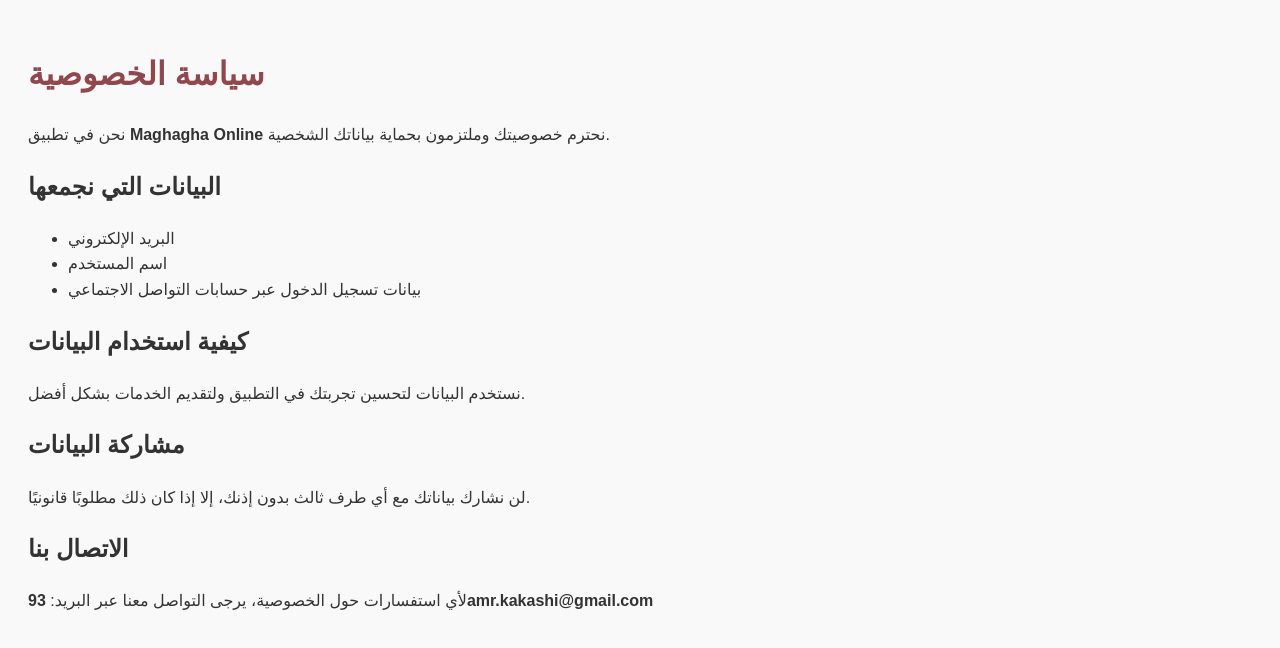
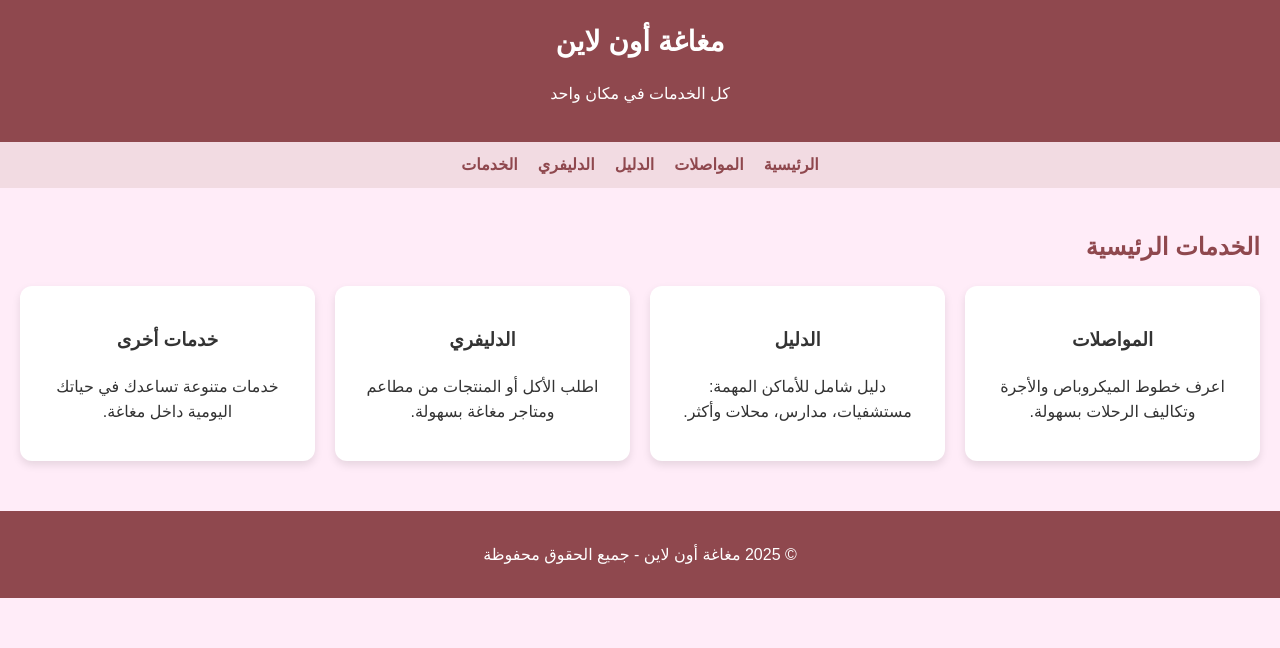
Before and after one commit to amrkakashi/Maghagha-online, a plain HTML site: page index.html in a window 1280 px wide. Drawn offline with Linux system fonts and the light colour scheme.

Commit message:
Update index.html

```diff
--- a/index.html
+++ b/index.html
@@ -1,32 +1,110 @@
 <!DOCTYPE html>
-<html lang="ar">
+<html lang="ar" dir="rtl">
 <head>
   <meta charset="UTF-8">
   <meta name="viewport" content="width=device-width, initial-scale=1.0">
-  <title>سياسة الخصوصية - Maghagha Online</title>
+  <title>مغاغة أون لاين - الصفحة الرئيسية</title>
   <style>
-    body { font-family: Arial, sans-serif; line-height: 1.6; padding: 20px; background: #f9f9f9; color: #333; }
-    h1 { color: #8f484e; }
+    body {
+      font-family: Arial, sans-serif;
+      line-height: 1.6;
+      padding: 0;
+      margin: 0;
+      background: #ffecf8;
+      color: #333;
+    }
+    header {
+      background: #8f484e;
+      color: #fff;
+      padding: 20px;
+      text-align: center;
+    }
+    header h1 {
+      margin: 0;
+      font-size: 28px;
+    }
+    nav {
+      display: flex;
+      justify-content: center;
+      gap: 20px;
+      background: #f2dbe2;
+      padding: 10px;
+    }
+    nav a {
+      text-decoration: none;
+      color: #8f484e;
+      font-weight: bold;
+    }
+    section {
+      padding: 20px;
+    }
+    .services {
+      display: grid;
+      grid-template-columns: repeat(auto-fit, minmax(200px, 1fr));
+      gap: 20px;
+      margin-top: 20px;
+    }
+    .card {
+      background: #fff;
+      border-radius: 12px;
+      padding: 20px;
+      box-shadow: 0 4px 8px rgba(0,0,0,0.1);
+      text-align: center;
+      transition: all 0.3s ease-in-out;
+    }
+    .card:hover {
+      transform: translateY(-5px);
+      box-shadow: 0 6px 12px rgba(0,0,0,0.15);
+    }
+    footer {
+      background: #8f484e;
+      color: #fff;
+      text-align: center;
+      padding: 15px;
+      margin-top: 30px;
+    }
   </style>
 </head>
 <body>
-  <h1>سياسة الخصوصية</h1>
-  <p>نحن في تطبيق <strong>Maghagha Online</strong> نحترم خصوصيتك وملتزمون بحماية بياناتك الشخصية.</p>
 
-  <h2>البيانات التي نجمعها</h2>
-  <ul>
-    <li>البريد الإلكتروني</li>
-    <li>اسم المستخدم</li>
-    <li>بيانات تسجيل الدخول عبر حسابات التواصل الاجتماعي</li>
-  </ul>
+  <header>
+    <h1>مغاغة أون لاين</h1>
+    <p>كل الخدمات في مكان واحد</p>
+  </header>
 
-  <h2>كيفية استخدام البيانات</h2>
-  <p>نستخدم البيانات لتحسين تجربتك في التطبيق ولتقديم الخدمات بشكل أفضل.</p>
+  <nav>
+    <a href="#">الرئيسية</a>
+    <a href="#">المواصلات</a>
+    <a href="#">الدليل</a>
+    <a href="#">الدليفري</a>
+    <a href="#">الخدمات</a>
+  </nav>
 
-  <h2>مشاركة البيانات</h2>
-  <p>لن نشارك بياناتك مع أي طرف ثالث بدون إذنك، إلا إذا كان ذلك مطلوبًا قانونيًا.</p>
+  <section>
+    <h2 style="color:#8f484e;">الخدمات الرئيسية</h2>
+    <div class="services">
+      <div class="card">
+        <h3>المواصلات</h3>
+        <p>اعرف خطوط الميكروباص والأجرة وتكاليف الرحلات بسهولة.</p>
+      </div>
+      <div class="card">
+        <h3>الدليل</h3>
+        <p>دليل شامل للأماكن المهمة: مستشفيات، مدارس، محلات وأكثر.</p>
+      </div>
+      <div class="card">
+        <h3>الدليفري</h3>
+        <p>اطلب الأكل أو المنتجات من مطاعم ومتاجر مغاغة بسهولة.</p>
+      </div>
+      <div class="card">
+        <h3>خدمات أخرى</h3>
+        <p>خدمات متنوعة تساعدك في حياتك اليومية داخل مغاغة.</p>
+      </div>
+    </div>
+  </section>
 
-  <h2>الاتصال بنا</h2>
-  <p>لأي استفسارات حول الخصوصية، يرجى التواصل معنا عبر البريد: <strong>93amr.kakashi@gmail.com</strong></p>
+  <footer>
+    <p>© 2025 مغاغة أون لاين - جميع الحقوق محفوظة</p>
+  </footer>
+
 </body>
 </html>
```
